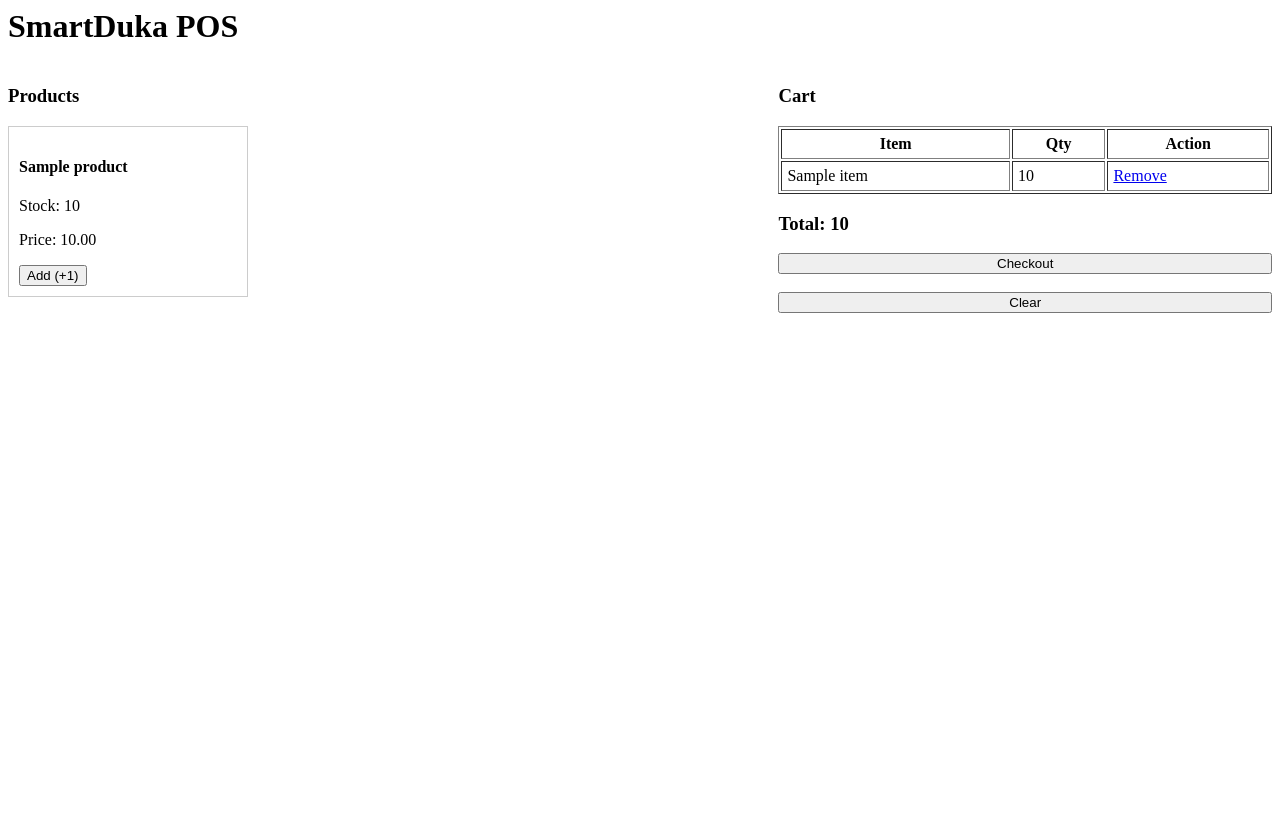
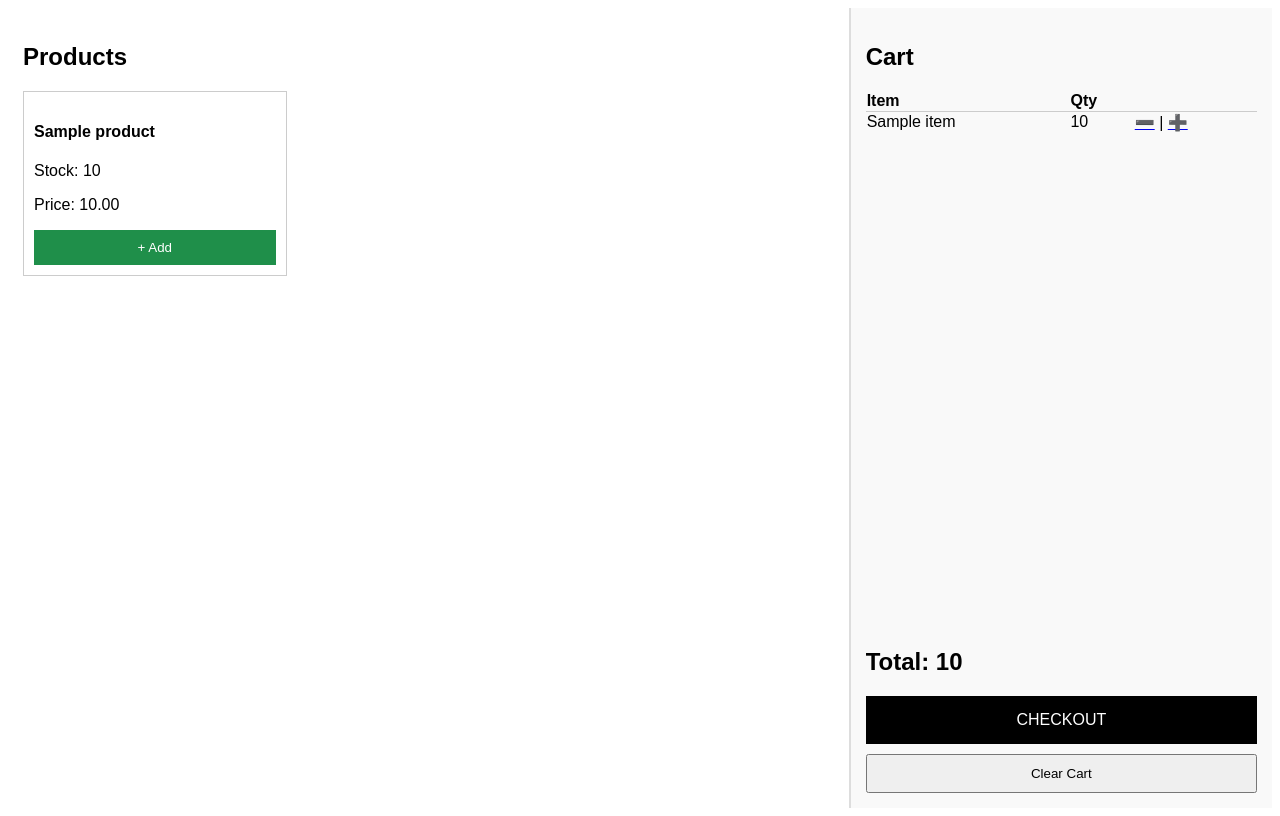
Before and after one commit to Michael-Nyawade/smart-duka, a Django app: template templates/pos/pos_home.html in a window 1280 px wide. Before the commit the page ends 313 px from the top, so only its background shows below. Run offline with Django 5.2, Linux system fonts and the light colour scheme; tables that the repository leaves empty hold one stand-in row (values such as "Sample post"); the template is opened without the code that fills it: values that come from a table or form of the project are taken from there, most other values are stand-ins (such as "Sample title", 1, 10 or a date in 2020).

Commit message:
Upgraded POS to professional full-screen cashier terminal UI with quantity controls

```diff
--- a/pos/urls.py
+++ b/pos/urls.py
@@ -7,4 +7,6 @@ urlpatterns = [
     path('process-checkout/', views.process_checkout, name='process_checkout'),
     path('remove/<int:product_id>/', views.remove_from_cart, name='remove_from_cart'),
     path('clear/', views.clear_cart, name='clear_cart'),
+    path('cart/increase/<int:product_id>/', views.increase_qty, name='increase_qty'),
+    path('cart/decrease/<int:product_id>/', views.decrease_qty, name='decrease_qty'),
 ]
--- a/templates/pos/pos_home.html
+++ b/templates/pos/pos_home.html
@@ -1,10 +1,14 @@
-<h1>SmartDuka POS</h1>
+<body>
+<div style="
+    display: grid;
+    grid-template-columns: 2fr 1fr;
+    height: 100vh;
+    font-family: Arial;
+">
 
-<div style="display: flex; gap: 30px;">
-
-    <!-- PRODUCT GRID -->
-    <div style="width: 60%;">
-        <h3>Products</h3>
+    <!-- LEFT: PRODUCTS -->
+    <div style="padding: 15px; overflow-y: auto; border-right: 2px solid #ddd;">
+        <h2>Products</h2>
 
         <div style="display: grid; grid-template-columns: repeat(3, 1fr); gap: 10px;">
 
@@ -19,8 +23,15 @@
                     <input type="hidden" name="product" value="{{ product.id }}">
                     <input type="hidden" name="quantity" value="1">
 
-                    <button type="submit">
-                        Add (+1)
+                    <button type="submit" style="
+                        width: 100%;
+                        padding: 10px;
+                        background: #1f8f4a;
+                        color: white;
+                        border: none;
+                        cursor: pointer;
+                    ">
+                        + Add
                     </button>
                 </form>
             {% endfor %}
@@ -28,16 +39,17 @@
         </div>
     </div>
 
-    <!-- CART -->
-    <div style="width: 40%;">
-        <h3>Cart</h3>
+    <!-- RIGHT: CART -->
+    <div style="padding: 15px; background: #f9f9f9; display: flex; flex-direction: column;">
+        <h2>Cart</h2>
 
         {% if cart %}
-        <table border="1" cellpadding="5" width="100%">
-            <tr>
+        <div style="flex: 1; overflow-y: auto;">
+            <table style="width: 100%; border-collapse: collapse;">
+                <tr style="text-align: left; border-bottom: 1px solid #ccc;">
                     <th>Item</th>
                     <th>Qty</th>
-                <th>Action</th>
+                    <th></th>
                 </tr>
 
                 {% for key, item in cart.items %}
@@ -45,23 +57,41 @@
                     <td>{{ item.name }}</td>
                     <td>{{ item.qty }}</td>
                     <td>
-                    <a href="{% url 'remove_from_cart' key %}">Remove</a>
+                        <a href="{% url 'decrease_qty' key %}">➖</a>
+                        |
+                        <a href="{% url 'increase_qty' key %}">➕</a>
                     </td>
                 </tr>
                 {% endfor %}
             </table>
+        </div>
 
-        <h3>Total: {{ total }}</h3>
+        <div style="margin-top: auto;">
+            <h2>Total: {{ total }}</h2>
 
             <a href="{% url 'checkout' %}">
-            <button style="width: 100%;">Checkout</button>
+                <button style="
+                    width: 100%;
+                    padding: 15px;
+                    background: #000;
+                    color: white;
+                    font-size: 16px;
+                    border: none;
+                    margin-bottom: 10px;
+                ">
+                    CHECKOUT
+                </button>
             </a>
 
-        <br><br>
-
             <a href="{% url 'clear_cart' %}">
-            <button style="width: 100%;">Clear</button>
+                <button style="
+                    width: 100%;
+                    padding: 10px;
+                ">
+                    Clear Cart
+                </button>
             </a>
+        </div>
 
         {% else %}
             <p>Cart is empty</p>
@@ -69,3 +99,4 @@
     </div>
 
 </div>
+</body>
```
Also changed, not shown: pos/views.py (+26 -0 lines). Lines whose indentation alone changed are shown as unchanged.
